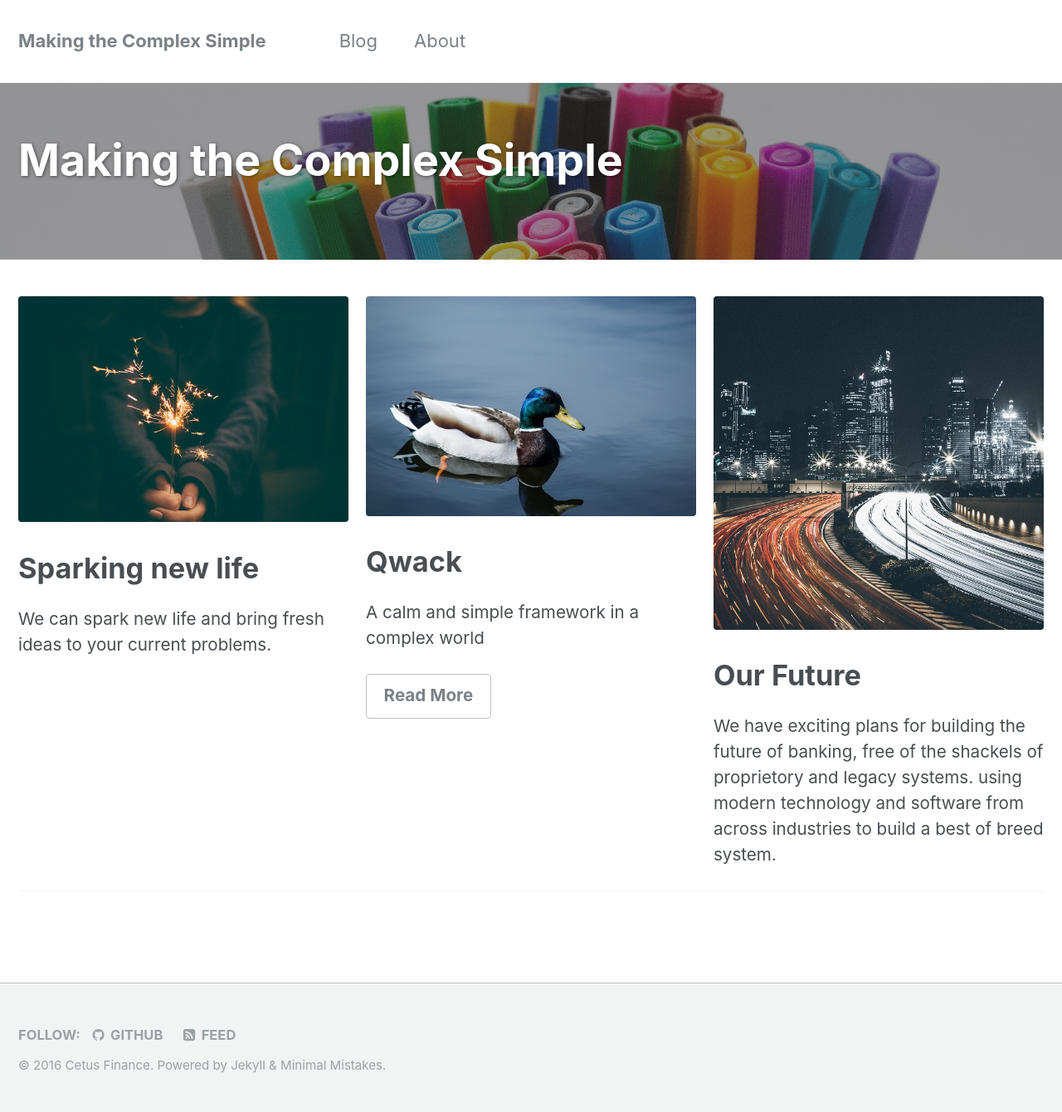
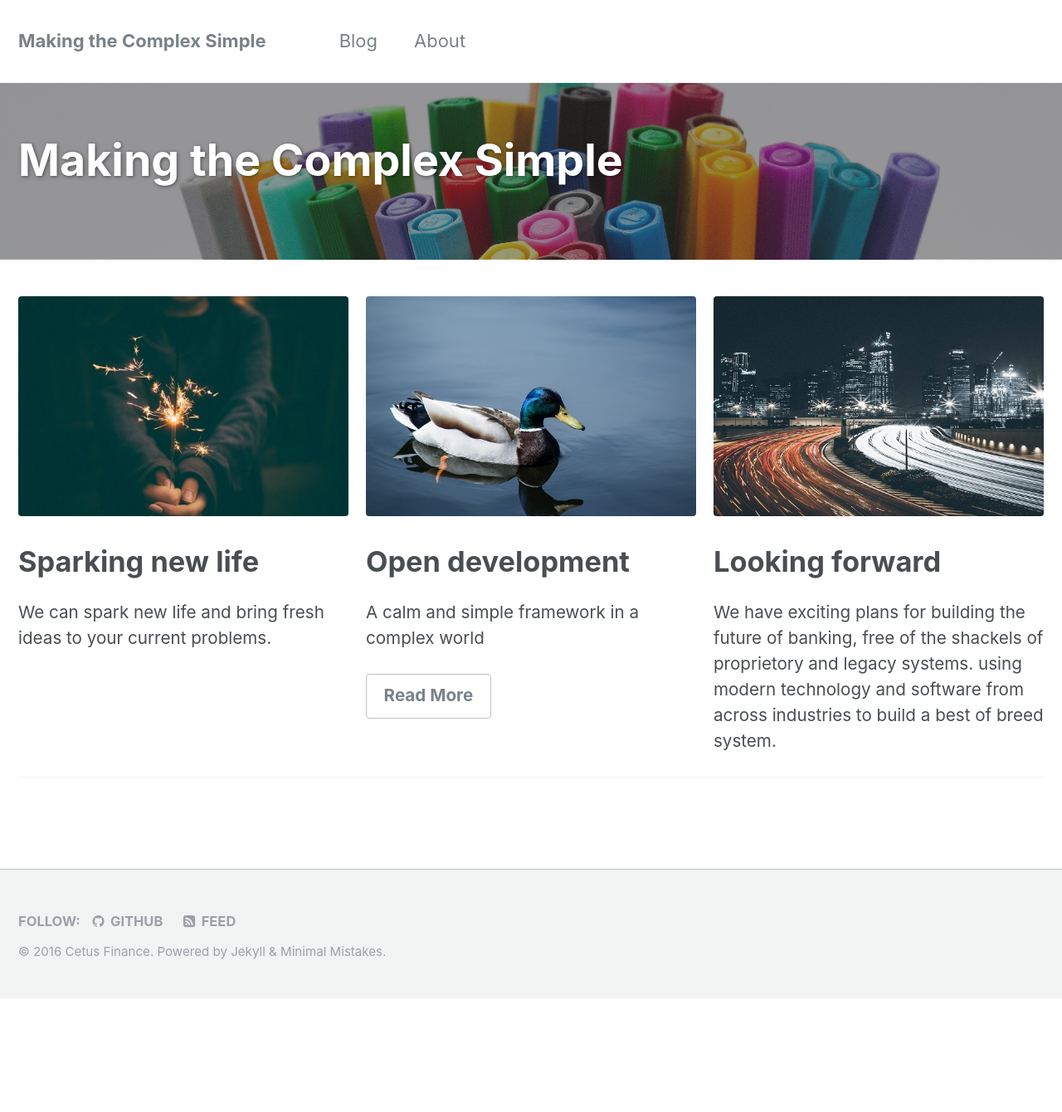
Before and after one commit to cetusfinance/cetusfinance.github.io, a Jekyll site: the page built from index.html, in a window 1280 px wide. Shown: the whole page at 83% size. Built offline with Jekyll 4.4.1, drawn with Linux system fonts in a browser that asks for light colours; the list of posts is cut into pages by our own code; after the commit the page ends 1203 px from its top, so only the background shows below that.

Commit message:
Fixing stuff

```diff
--- a/index.html
+++ b/index.html
@@ -12,13 +12,13 @@ feature_row:
     excerpt: "We can spark new life and bring fresh ideas to your current problems."
   - image_path: frontGrid2.jpg
     alt: "Duck in calm water"
-    title: "Qwack"
+    title: "Open development"
     excerpt: "A calm and simple framework in a complex world"
     url: "/blog/"
     btn_label: "Read More"
     btn_class: "btn--inverse"
   - image_path: frontGrid3.jpg
-    title: "Our Future"
+    title: "Looking forward"
     excerpt: "We have exciting plans for building the future of banking, free of the shackels of proprietory and legacy systems.
     using modern technology and software from across industries to build a best of breed system."
 ---
```
Also changed, not shown: images/frontGrid1.jpg, images/frontGrid3.jpg.
